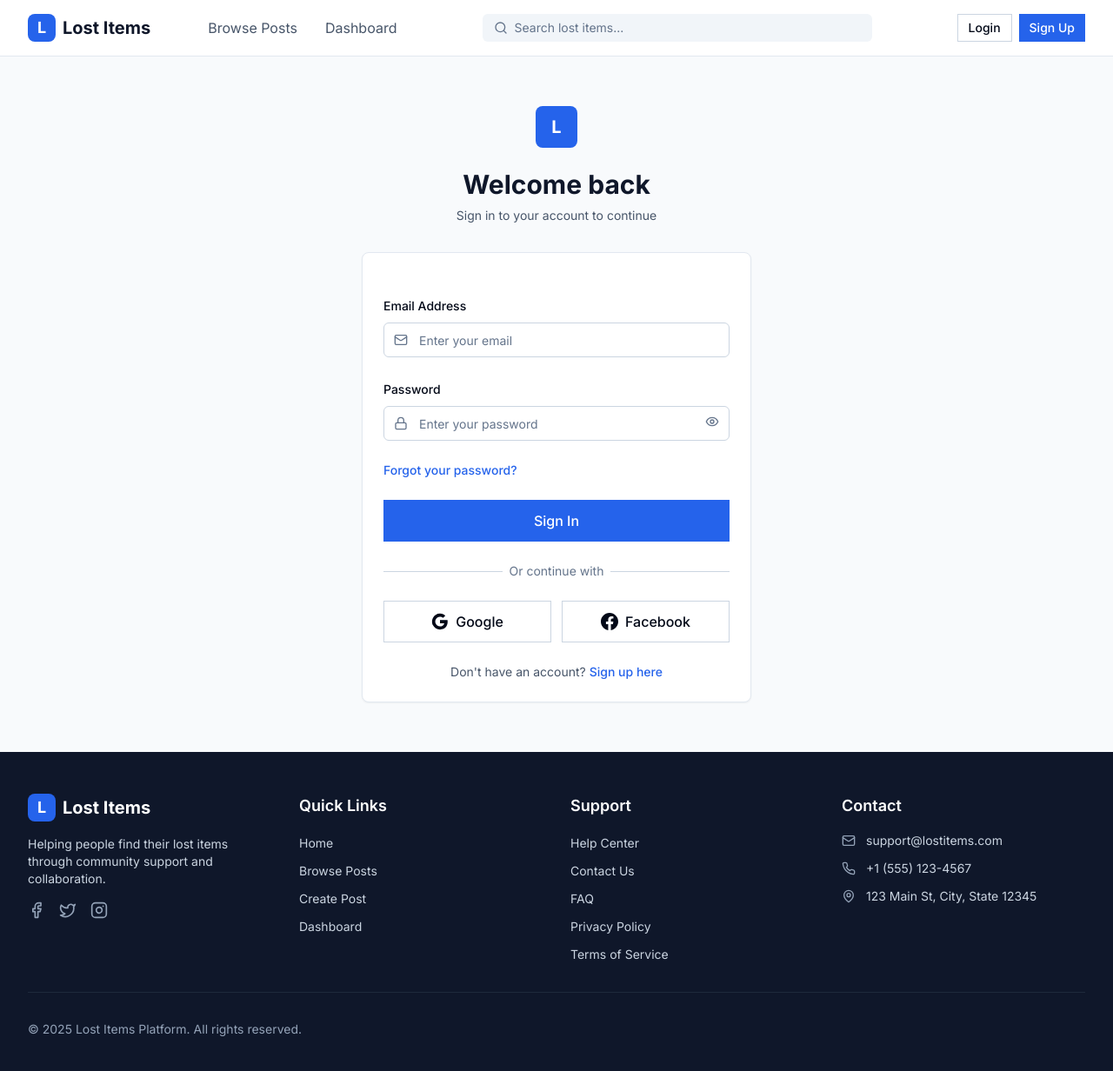
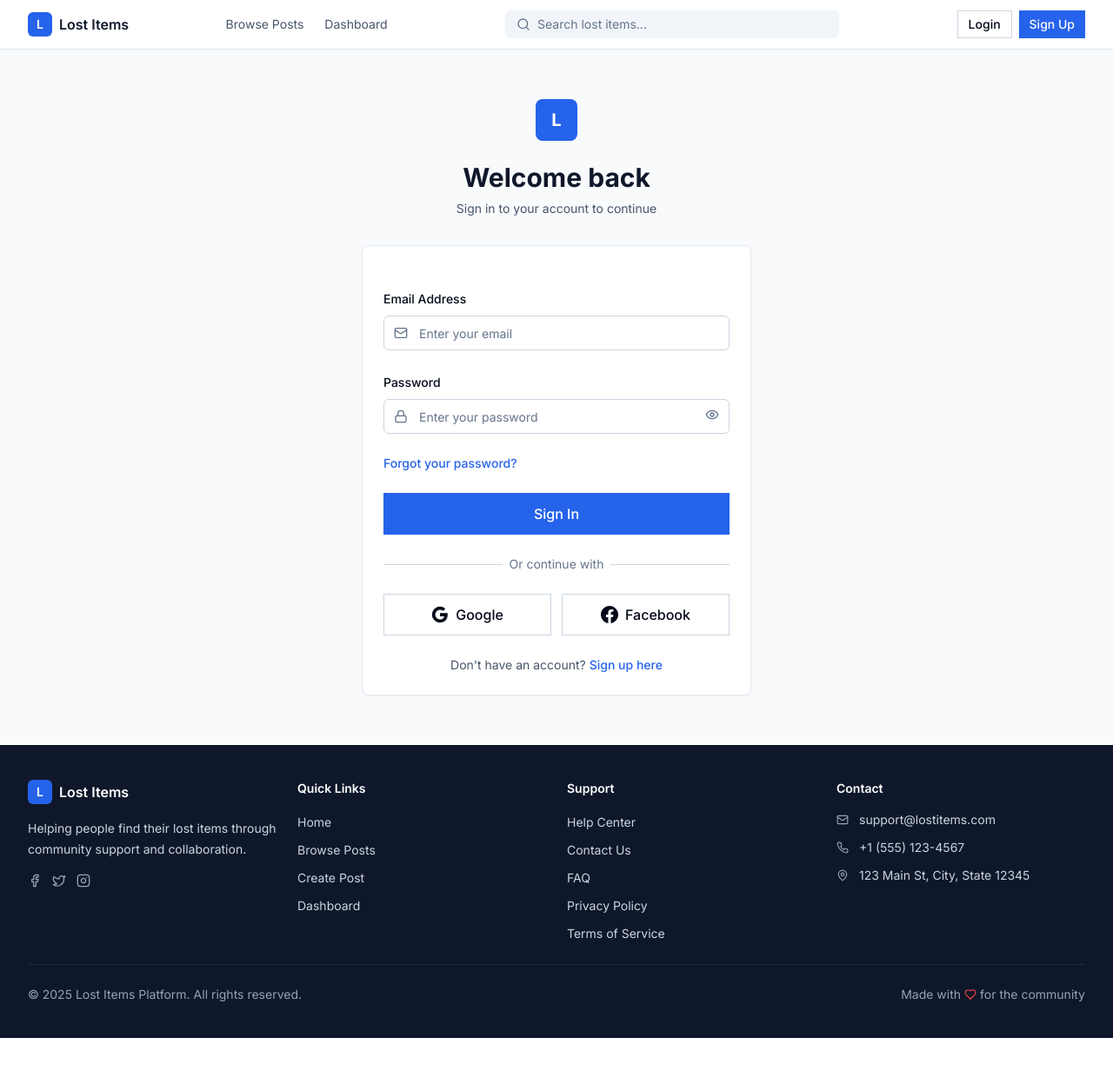
Before and after one commit to Michaelanand123singh/lost-items-frontend, a Next.js app: page /login in a window 1280 px wide. Shown: the top 1232 px of the page at 87% size. After the commit the page ends 1194 px from the top, so only its background shows below. Built offline with nearby package versions, Linux system fonts and the light colour scheme; no server answers.

Commit message:
Navbar and footer improved

```diff
--- a/src/components/layout/Footer.tsx
+++ b/src/components/layout/Footer.tsx
@@ -16,47 +16,47 @@ const Footer: React.FC = () => {
 
   return (
     <footer className="bg-secondary-900 text-white">
-      <div className="max-w-7xl mx-auto px-4 sm:px-6 lg:px-8 py-12">
-        <div className="grid grid-cols-1 md:grid-cols-2 lg:grid-cols-4 gap-8">
+      <div className="max-w-7xl mx-auto px-4 sm:px-6 lg:px-8 py-10">
+        <div className="grid grid-cols-1 md:grid-cols-2 lg:grid-cols-4 gap-6">
           {/* Company Info */}
           <div className="space-y-4">
             <div className="flex items-center space-x-2">
-              <div className="w-8 h-8 bg-primary-600 rounded-lg flex items-center justify-center">
-                <span className="text-white font-bold text-lg">L</span>
+              <div className="w-7 h-7 bg-primary-600 rounded-md flex items-center justify-center">
+                <span className="text-white font-semibold text-sm">L</span>
               </div>
-              <span className="text-xl font-bold">Lost Items</span>
+              <span className="text-base font-semibold">Lost Items</span>
             </div>
-            <p className="text-secondary-300 text-sm">
+            <p className="text-secondary-300 text-sm leading-6">
               Helping people find their lost items through community support and collaboration.
             </p>
-            <div className="flex space-x-4">
+            <div className="flex space-x-3">
               <a
                 href="#"
                 className="text-secondary-400 hover:text-white transition-colors"
                 aria-label="Facebook"
               >
-                <Facebook className="h-5 w-5" />
+                <Facebook className="h-4 w-4" />
               </a>
               <a
                 href="#"
                 className="text-secondary-400 hover:text-white transition-colors"
                 aria-label="Twitter"
               >
-                <Twitter className="h-5 w-5" />
+                <Twitter className="h-4 w-4" />
               </a>
               <a
                 href="#"
                 className="text-secondary-400 hover:text-white transition-colors"
                 aria-label="Instagram"
               >
-                <Instagram className="h-5 w-5" />
+                <Instagram className="h-4 w-4" />
               </a>
             </div>
           </div>
 
           {/* Quick Links */}
           <div className="space-y-4">
-            <h3 className="text-lg font-semibold">Quick Links</h3>
+            <h3 className="text-sm font-semibold">Quick Links</h3>
             <ul className="space-y-2">
               <li>
                 <Link
@@ -95,7 +95,7 @@ const Footer: React.FC = () => {
 
           {/* Support */}
           <div className="space-y-4">
-            <h3 className="text-lg font-semibold">Support</h3>
+            <h3 className="text-sm font-semibold">Support</h3>
             <ul className="space-y-2">
               <li>
                 <Link
@@ -142,22 +142,22 @@ const Footer: React.FC = () => {
 
           {/* Contact Info */}
           <div className="space-y-4">
-            <h3 className="text-lg font-semibold">Contact</h3>
+            <h3 className="text-sm font-semibold">Contact</h3>
             <div className="space-y-3">
               <div className="flex items-center space-x-3">
-                <Mail className="h-4 w-4 text-secondary-400" />
+                <Mail className="h-3.5 w-3.5 text-secondary-400" />
                 <span className="text-secondary-300 text-sm">
                   support@lostitems.com
                 </span>
               </div>
               <div className="flex items-center space-x-3">
-                <Phone className="h-4 w-4 text-secondary-400" />
+                <Phone className="h-3.5 w-3.5 text-secondary-400" />
                 <span className="text-secondary-300 text-sm">
                   +1 (555) 123-4567
                 </span>
               </div>
               <div className="flex items-center space-x-3">
-                <MapPin className="h-4 w-4 text-secondary-400" />
+                <MapPin className="h-3.5 w-3.5 text-secondary-400" />
                 <span className="text-secondary-300 text-sm">
                   123 Main St, City, State 12345
                 </span>
@@ -167,12 +167,14 @@ const Footer: React.FC = () => {
         </div>
 
         {/* Bottom Bar */}
-        <div className="border-t border-secondary-800 mt-8 pt-8">
-          <div className="flex flex-col md:flex-row justify-between items-center space-y-4 md:space-y-0">
+        <div className="border-t border-secondary-800 mt-6 pt-6">
+          <div className="flex flex-col md:flex-row justify-between items-center space-y-3 md:space-y-0">
             <p className="text-secondary-400 text-sm">
               © {currentYear} Lost Items Platform. All rights reserved.
             </p>
-
+            <p className="text-secondary-400 text-sm flex items-center">
+              Made with <Heart className="h-3.5 w-3.5 mx-1 text-red-500" /> for the community
+            </p>
           </div>
         </div>
       </div>
--- a/src/components/layout/Header.tsx
+++ b/src/components/layout/Header.tsx
@@ -37,47 +37,47 @@ const Header: React.FC = () => {
   };
 
   return (
-    <header className="bg-white border-b border-secondary-200 sticky top-0 z-40">
+    <header className="bg-white/90 backdrop-blur border-b border-secondary-200 sticky top-0 z-40">
       <div className="max-w-7xl mx-auto px-4 sm:px-6 lg:px-8">
-        <div className="flex justify-between items-center h-16">
+        <div className="flex justify-between items-center h-14">
           {/* Logo */}
           <div className="flex items-center">
             <Link href={ROUTES.home} className="flex items-center space-x-2">
-              <div className="w-8 h-8 bg-primary-600 rounded-lg flex items-center justify-center">
-                <span className="text-white font-bold text-lg">L</span>
+              <div className="w-7 h-7 bg-primary-600 rounded-md flex items-center justify-center">
+                <span className="text-white font-semibold text-sm">L</span>
               </div>
-              <span className="text-xl font-bold text-secondary-900">
+              <span className="text-base font-semibold text-secondary-900">
                 Lost Items
               </span>
             </Link>
           </div>
 
           {/* Desktop Navigation */}
-          <nav className="hidden md:flex items-center space-x-8">
+          <nav className="hidden md:flex items-center space-x-6">
             <Link
               href={ROUTES.posts}
-              className="text-secondary-600 hover:text-secondary-900 transition-colors"
+              className="text-secondary-600 hover:text-secondary-900 transition-colors text-sm"
             >
               Browse Posts
             </Link>
             {isAuthenticated && (
               <Link
                 href={ROUTES.createPost}
-                className="text-secondary-600 hover:text-secondary-900 transition-colors"
+                className="text-secondary-600 hover:text-secondary-900 transition-colors text-sm"
               >
                 Create Post
               </Link>
             )}
             <Link
               href={ROUTES.dashboard}
-              className="text-secondary-600 hover:text-secondary-900 transition-colors"
+              className="text-secondary-600 hover:text-secondary-900 transition-colors text-sm"
             >
               Dashboard
             </Link>
           </nav>
 
           {/* Search Bar */}
-          <div className="hidden lg:flex items-center flex-1 max-w-md mx-8">
+          <div className="hidden lg:flex items-center flex-1 max-w-sm mx-6">
             <SearchBar
               placeholder="Search lost items..."
               variant="filled"
@@ -91,13 +91,13 @@ const Header: React.FC = () => {
             {isAuthenticated ? (
               <>
                 {/* Notifications */}
-                <button className="p-2 text-secondary-600 hover:text-secondary-900 transition-colors">
-                  <Bell className="h-5 w-5" />
+                <button className="p-1.5 text-secondary-600 hover:text-secondary-900 transition-colors">
+                  <Bell className="h-4 w-4" />
                 </button>
 
                 {/* Create Post Button */}
                 <Link href={ROUTES.createPost}>
-                  <Button size="sm" leftIcon={<Plus className="h-4 w-4" />}>
+                  <Button size="sm" leftIcon={<Plus className="h-3.5 w-3.5" />}>
                     Create Post
                   </Button>
                 </Link>
@@ -106,43 +106,43 @@ const Header: React.FC = () => {
                 <div className="relative">
                   <button
                     onClick={toggleUserMenu}
-                    className="flex items-center space-x-2 p-2 rounded-md hover:bg-secondary-100 transition-colors"
+                    className="flex items-center space-x-2 p-1.5 rounded-md hover:bg-secondary-100 transition-colors"
                   >
-                    <div className="w-8 h-8 bg-primary-600 rounded-full flex items-center justify-center">
-                      <span className="text-white text-sm font-medium">
+                    <div className="w-7 h-7 bg-primary-600 rounded-full flex items-center justify-center">
+                      <span className="text-white text-[11px] font-medium">
                         {user?.username?.charAt(0).toUpperCase()}
                       </span>
                     </div>
-                    <span className="hidden sm:block text-sm font-medium text-secondary-900">
+                    <span className="hidden sm:block text-xs font-medium text-secondary-900">
                       {user?.username}
                     </span>
                   </button>
 
                   {/* Dropdown Menu */}
                   {isUserMenuOpen && (
-                    <div className="absolute right-0 mt-2 w-48 bg-white rounded-md shadow-lg border border-secondary-200 py-1 z-50">
+                    <div className="absolute right-0 mt-2 w-44 bg-white rounded-md shadow-lg border border-secondary-200 py-1 z-50">
                       <Link
                         href={`/profile/${user?.id}`}
-                        className="flex items-center px-4 py-2 text-sm text-secondary-700 hover:bg-secondary-100"
+                        className="flex items-center px-3 py-2 text-sm text-secondary-700 hover:bg-secondary-100"
                         onClick={() => setIsUserMenuOpen(false)}
                       >
-                        <User className="h-4 w-4 mr-3" />
+                        <User className="h-4 w-4 mr-2.5" />
                         Profile
                       </Link>
                       <Link
                         href={ROUTES.dashboard}
-                        className="flex items-center px-4 py-2 text-sm text-secondary-700 hover:bg-secondary-100"
+                        className="flex items-center px-3 py-2 text-sm text-secondary-700 hover:bg-secondary-100"
                         onClick={() => setIsUserMenuOpen(false)}
                       >
-                        <Settings className="h-4 w-4 mr-3" />
+                        <Settings className="h-4 w-4 mr-2.5" />
                         Dashboard
                       </Link>
                       <hr className="my-1" />
                       <button
                         onClick={handleLogout}
-                        className="flex items-center w-full px-4 py-2 text-sm text-secondary-700 hover:bg-secondary-100"
+                        className="flex items-center w-full px-3 py-2 text-sm text-secondary-700 hover:bg-secondary-100"
                       >
-                        <LogOut className="h-4 w-4 mr-3" />
+                        <LogOut className="h-4 w-4 mr-2.5" />
                         Logout
                       </button>
                     </div>
@@ -170,9 +170,9 @@ const Header: React.FC = () => {
               className="md:hidden p-2 text-secondary-600 hover:text-secondary-900 transition-colors"
             >
               {isMobileMenuOpen ? (
-                <X className="h-6 w-6" />
+                <X className="h-5 w-5" />
               ) : (
-                <Menu className="h-6 w-6" />
+                <Menu className="h-5 w-5" />
               )}
             </button>
           </div>
@@ -192,10 +192,10 @@ const Header: React.FC = () => {
       {/* Mobile Menu */}
       {isMobileMenuOpen && (
         <div className="md:hidden border-t border-secondary-200 bg-white">
-          <div className="px-4 py-2 space-y-1">
+          <div className="px-4 py-2 space-y-1.5">
             <Link
               href={ROUTES.posts}
-              className="block px-3 py-2 text-base font-medium text-secondary-700 hover:text-secondary-900 hover:bg-secondary-100 rounded-md"
+              className="block px-3 py-2 text-sm font-medium text-secondary-700 hover:text-secondary-900 hover:bg-secondary-100 rounded-md"
               onClick={() => setIsMobileMenuOpen(false)}
             >
               Browse Posts
@@ -203,7 +203,7 @@ const Header: React.FC = () => {
             {isAuthenticated && (
               <Link
                 href={ROUTES.createPost}
-                className="block px-3 py-2 text-base font-medium text-secondary-700 hover:text-secondary-900 hover:bg-secondary-100 rounded-md"
+                className="block px-3 py-2 text-sm font-medium text-secondary-700 hover:text-secondary-900 hover:bg-secondary-100 rounded-md"
                 onClick={() => setIsMobileMenuOpen(false)}
               >
                 Create Post
@@ -211,7 +211,7 @@ const Header: React.FC = () => {
             )}
             <Link
               href={ROUTES.dashboard}
-              className="block px-3 py-2 text-base font-medium text-secondary-700 hover:text-secondary-900 hover:bg-secondary-100 rounded-md"
+              className="block px-3 py-2 text-sm font-medium text-secondary-700 hover:text-secondary-900 hover:bg-secondary-100 rounded-md"
               onClick={() => setIsMobileMenuOpen(false)}
             >
               Dashboard
@@ -221,14 +221,14 @@ const Header: React.FC = () => {
                 <hr className="my-2" />
                 <Link
                   href={`/profile/${user?.id}`}
-                  className="block px-3 py-2 text-base font-medium text-secondary-700 hover:text-secondary-900 hover:bg-secondary-100 rounded-md"
+                  className="block px-3 py-2 text-sm font-medium text-secondary-700 hover:text-secondary-900 hover:bg-secondary-100 rounded-md"
                   onClick={() => setIsMobileMenuOpen(false)}
                 >
                   Profile
                 </Link>
                 <button
                   onClick={handleLogout}
-                  className="block w-full text-left px-3 py-2 text-base font-medium text-secondary-700 hover:text-secondary-900 hover:bg-secondary-100 rounded-md"
+                  className="block w-full text-left px-3 py-2 text-sm font-medium text-secondary-700 hover:text-secondary-900 hover:bg-secondary-100 rounded-md"
                 >
                   Logout
                 </button>
```
